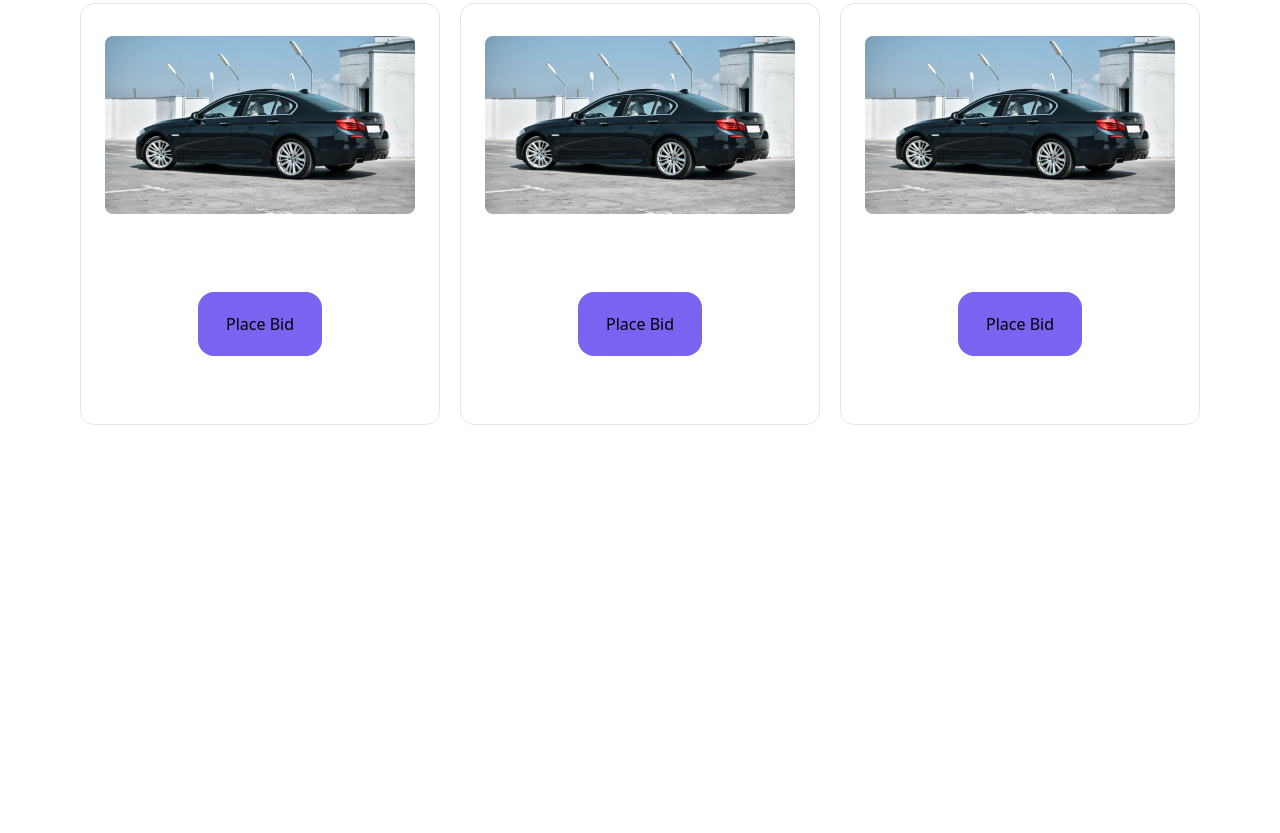
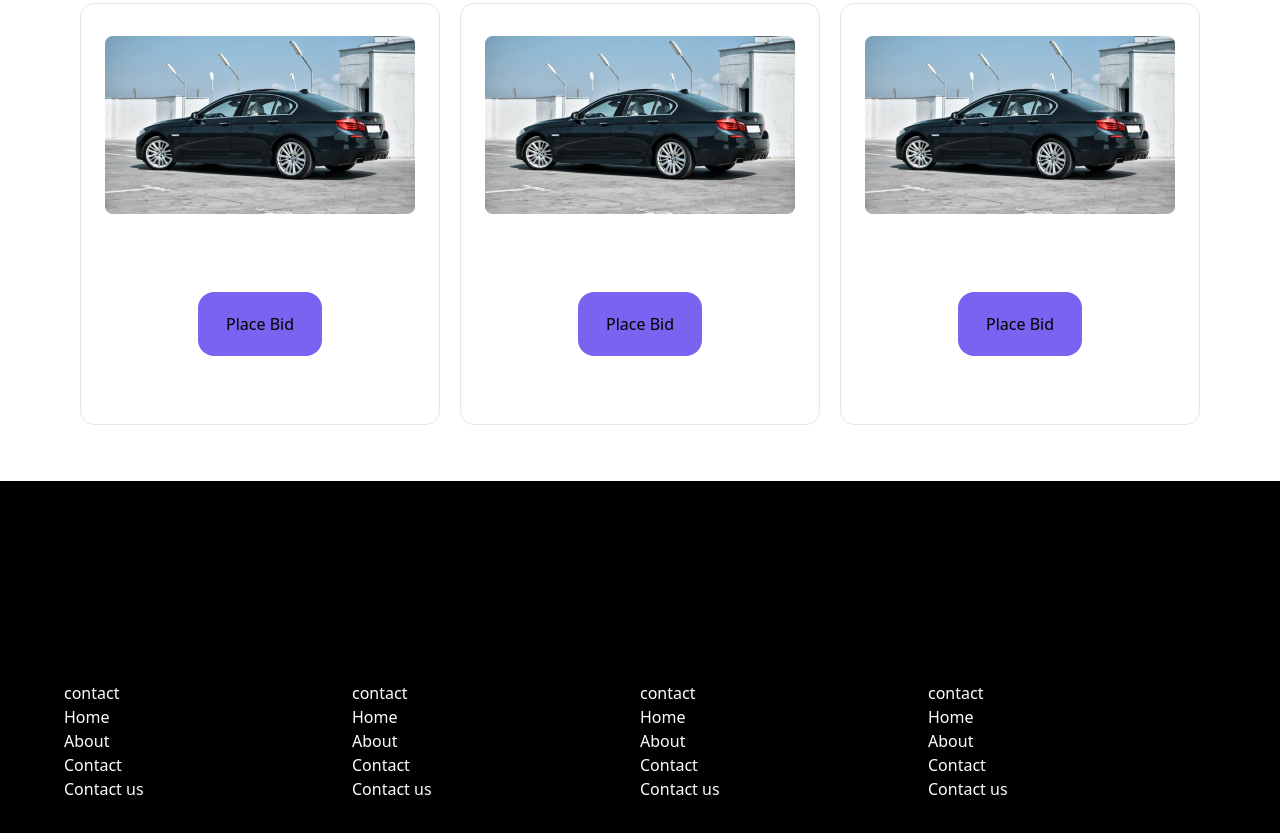
Before and after one commit to mahedi6666655555/this-is-new-website, a plain HTML site: page index.html in a window 1280 px wide. Shown: the part 1311-2144 px from the top of the page. Before the commit the page ends 1792 px from the top, so only its background shows below. Drawn offline with nearby package versions, Linux system fonts and the light colour scheme.

Commit message:
footer section done

```diff
--- a/css/style.css
+++ b/css/style.css
@@ -11,3 +11,15 @@
     border: 1px solid #E4E6E8;
     border-radius: 14px;
 }
+
+.for-grid {
+    display: grid;
+    grid-template-columns: repeat(4, 1fr);
+    list-style: none;
+    padding-top: 200px;
+    width: 90%;
+    margin: auto;
+}
+.for-grid2{
+    height: 60vh;
+}
--- a/index.html
+++ b/index.html
@@ -124,6 +124,49 @@
 
     </main>
 
+    <footer class="h-screen for-grid2 bg-black">
+        <div class="for-grid">
+
+            <div class="">
+                <div>
+                    <h1 class="text-white">contact</h1>
+                    <li class="text-white">Home</li>
+                    <li class="text-white">About</li>
+                    <li class="text-white">Contact</li>
+                    <li class="text-white">Contact us</li>
+                </div>
+            </div>
+            <div class="">
+                <div>
+                    <h1 class="text-white">contact</h1>
+                    <li class="text-white">Home</li>
+                    <li class="text-white">About</li>
+                    <li class="text-white">Contact</li>
+                    <li class="text-white">Contact us</li>
+                </div>
+            </div>
+            <div>
+                <div>
+                    <h1 class="text-white">contact</h1>
+                    <li class="text-white">Home</li>
+                    <li class="text-white">About</li>
+                    <li class="text-white">Contact</li>
+                    <li class="text-white">Contact us</li>
+                </div>
+            </div>
+            <div>
+                <div>
+                    <h1 class="text-white">contact</h1>
+                    <li class="text-white">Home</li>
+                    <li class="text-white">About</li>
+                    <li class="text-white">Contact</li>
+                    <li class="text-white">Contact us</li>
+                </div>
+            </div>
+
+        </div>
+    </footer>
+
 
 </body>
 
```
